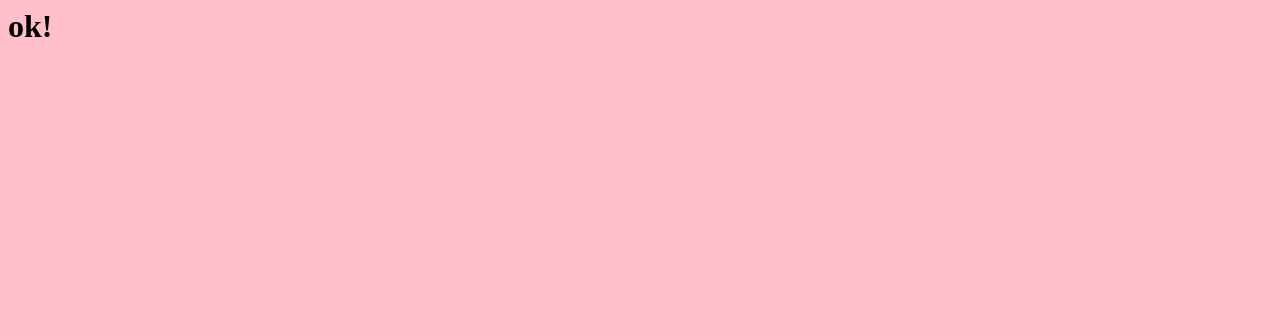
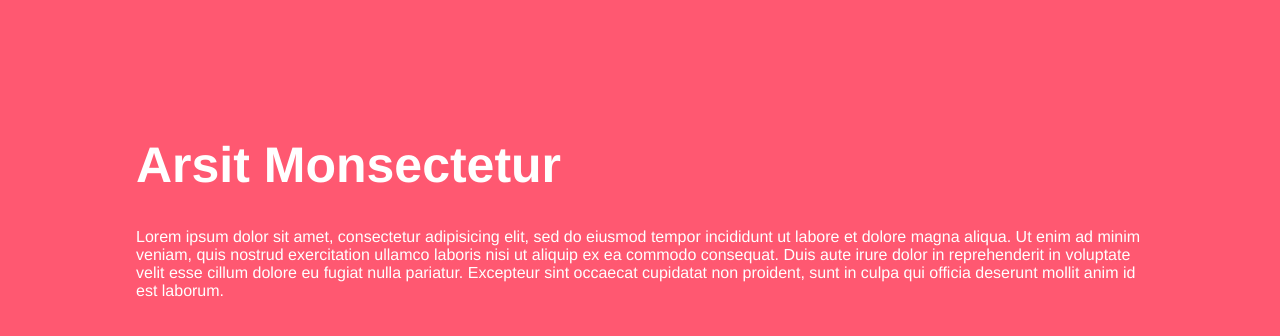
Before and after one commit to chrisbolin/hexed, a React app: page / in a window 1280 px wide. Built offline with nearby package versions, Linux system fonts and the light colour scheme.

Commit message:
simple styling on demo

```diff
--- a/index.js
+++ b/index.js
@@ -1,6 +1,13 @@
 import React from "react";
 import { render } from "react-dom";
 
-const App = () => <h1>ok!</h1>;
+const App = () => (
+  <div>
+    <h1>Arsit Monsectetur</h1>
+    <p>
+      Lorem ipsum dolor sit amet, consectetur adipisicing elit, sed do eiusmod tempor incididunt ut labore et dolore magna aliqua. Ut enim ad minim veniam, quis nostrud exercitation ullamco laboris nisi ut aliquip ex ea commodo consequat. Duis aute irure dolor in reprehenderit in voluptate velit esse cillum dolore eu fugiat nulla pariatur. Excepteur sint occaecat cupidatat non proident, sunt in culpa qui officia deserunt mollit anim id est laborum.
+    </p>
+  </div>
+);
 
 render(<App/>, document.getElementById("app"));
--- a/index.scss
+++ b/index.scss
@@ -1,5 +1,16 @@
-$background: pink;
+body {
+  background-color: #ff5871;
+  color: white;
+  padding: 10vw;
+  font-family: "Helvetica Neue", "Helvetica", sans-serif;
+}
 
-body {
-  background-color: $background;
+h1 {
+  font-size: 50px;
+  font-weight: bold;
 }
+
+p {
+  font-size: 16px;
+  font-weight: normal;
+}
```
